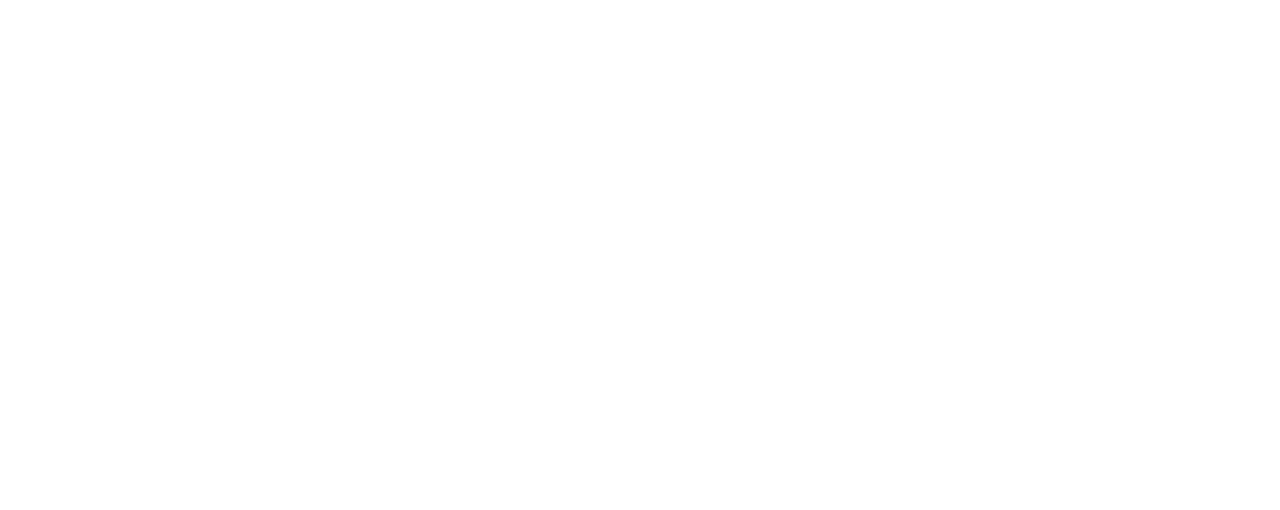
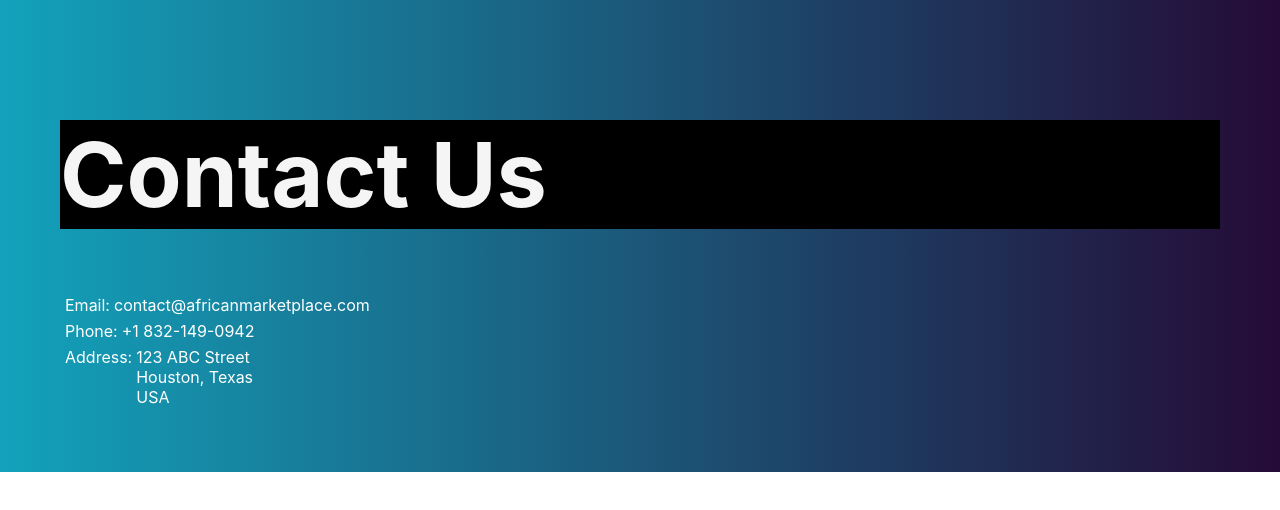
Before and after one commit to Build-Week-African-Marketplace-7/african-marketplace-frontend, a React (Create React App) app in the folder marketplace-frontend/: page /Contact in a window 1280 px wide. Shown: the top 510 px of the page. Built offline with nearby package versions, Linux system fonts and the light colour scheme.

Commit message:
contact page

```diff
--- a/marketplace-frontend/src/App.js
+++ b/marketplace-frontend/src/App.js
@@ -3,6 +3,7 @@
 import About from './components/About'
 import Register from './components/Register'
 import Categories from './components/Categories'
+import Contact from './components/Contact'
 import { Switch, Route} from 'react-router-dom'
 import './App.css';
 import './index.css'
@@ -45,6 +46,9 @@
         <Route path="/categories">
           <Categories />
         </Route>
+        <Route path="/Contact">
+          <Contact />
+        </Route>
         <Route exact path="/">
           <Home />
         </Route>
--- /dev/null
+++ b/marketplace-frontend/src/components/Contact.css
@@ -0,0 +1,20 @@
+  /* .data3 {
+    display: flex;
+    border: 1px solid green;
+    padding-left: 50%;
+  }
+  .data2 {
+    border: 1px solid green;;
+}
+.data1 {
+    border: 1px solid green;;
+} */
+.contact-right {
+    /* flex-basis: 40%; */
+    padding: 60px;
+    background: linear-gradient(to right, #13a2bb, #240b36);
+    color: #fff;
+    /* font-weight: "bold"; */
+    /* font-size: 20px; */
+    /* border: none; */
+  }
--- a/marketplace-frontend/src/components/Contact.js
+++ b/marketplace-frontend/src/components/Contact.js
@@ -0,0 +1,44 @@
+// import React from 'react'
+import '../App.css'
+import '../index.css'
+import React, { useState } from "react";
+import "./Contact.css";
+
+const Contact = () => {
+  return (
+    <>
+      <div className="container">
+        <div className="contact-box">
+              <div className="contact-row">
+              </div>
+
+          <div className="contact-right">
+            <h1>Contact Us</h1>
+            <table>
+              <div className="data1">
+                <td>Email:</td>
+                <td>contact@africanmarketplace.com</td>
+              </div>
+              <div className="data2">
+                <td>Phone:</td>
+                <td>+1 832-149-0942</td>
+              </div>
+              <div className="data3">
+                <td>Address:</td>
+                <td>
+                    123 ABC Street
+                  <br />
+                  Houston, Texas
+                  <br />
+                  USA {" "}
+                </td>
+              </div>
+            </table>
+          </div>
+        </div>
+      </div>
+    </>
+  );
+};
+
+export default Contact;
```
